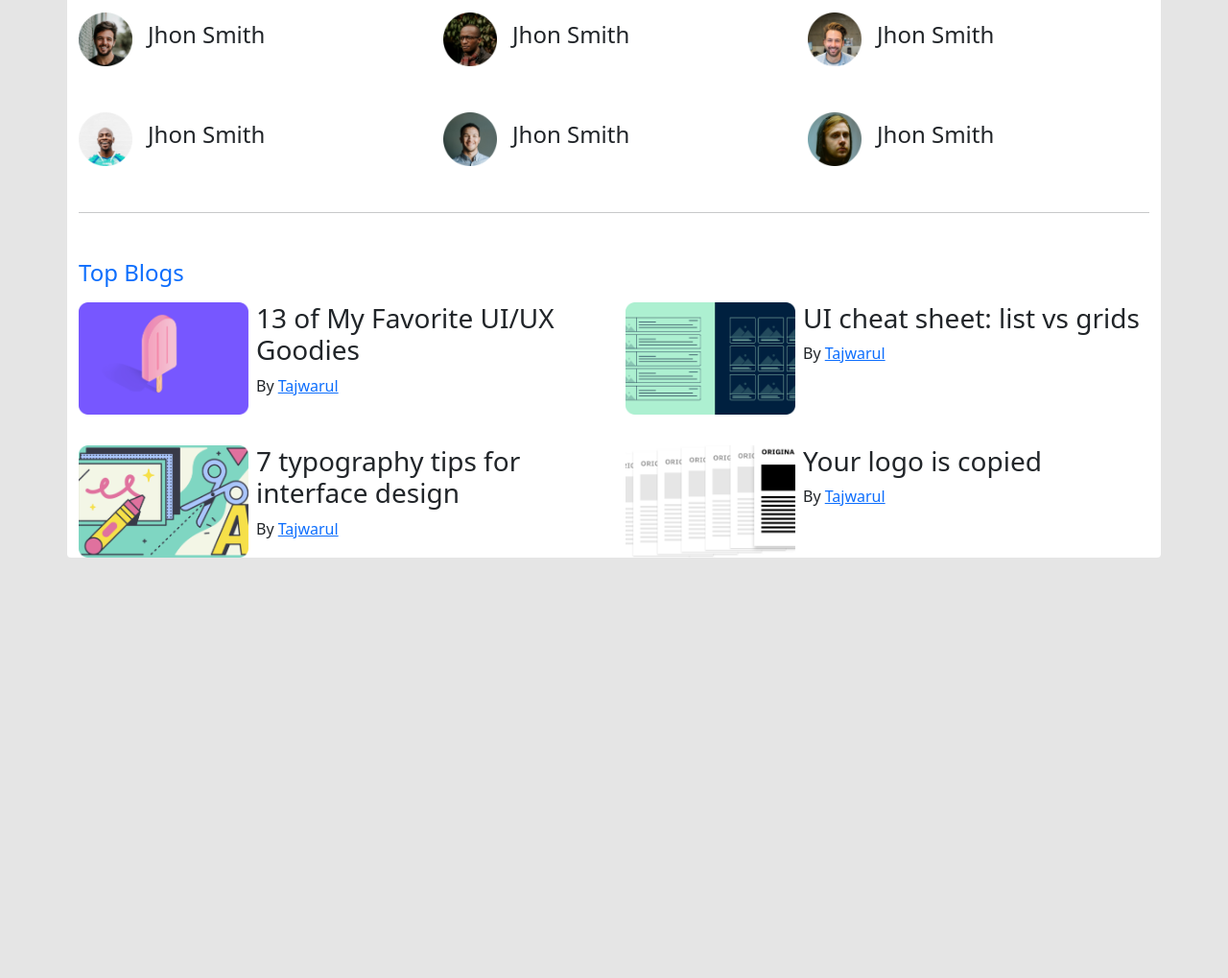
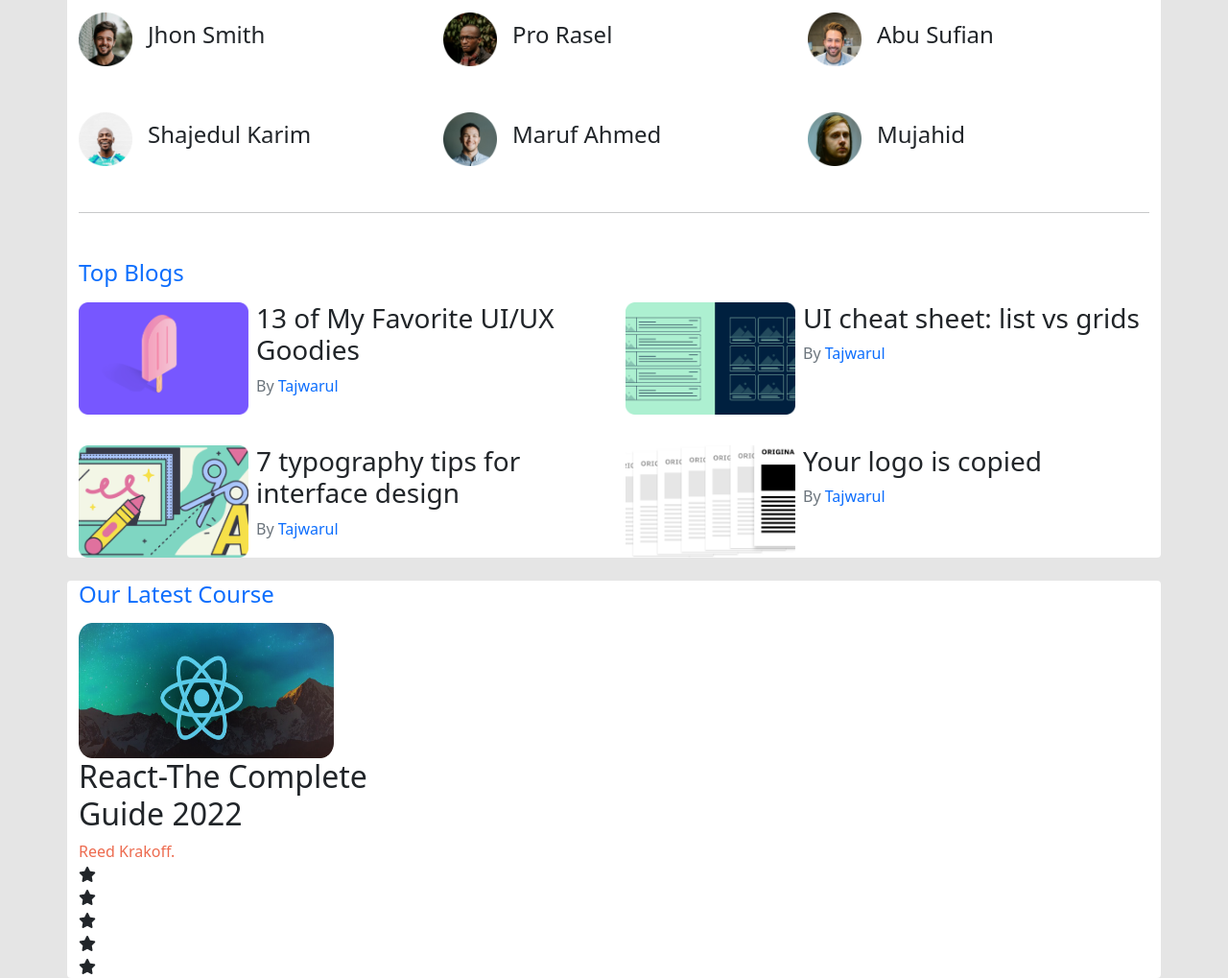
Before and after one commit to tajwarul23/leaderboard, a plain HTML site: page index.html in a window 1280 px wide. Shown: the part 149-1168 px from the top of the page at 96% size. Before the commit the page ends 800 px from the top, so only its background shows below. Drawn offline with Linux system fonts and the light colour scheme; some icons are missing.

Commit message:
course-not-yetl

```diff
--- a/index.html
+++ b/index.html
@@ -5,7 +5,9 @@
     <meta http-equiv="X-UA-Compatible" content="IE=edge">
     <meta name="viewport" content="width=device-width, initial-scale=1.0">
     <link rel="stylesheet" href="css/bootstrap.min.css">
-    <title>Document</title>
+    <title>LeaderBoard</title>
+    <link href="//netdna.bootstrapcdn.com/twitter-bootstrap/2.3.2/css/bootstrap-combined.no-icons.min.css" rel="stylesheet">
+<link href="//netdna.bootstrapcdn.com/font-awesome/3.2.1/css/font-awesome.css" rel="stylesheet">
 </head>
 <body style="background-color: #E5E5E5;">
     <header>
@@ -50,24 +52,24 @@
                 </div>
                 <div class="col-lg-4 d-flex flex-row align-items-center col-md-6">
                     <img width="56px" height="56px" src="images/players/player-2.png" alt="">
-                    <h4 class="ms-3">Jhon Smith</h4>
+                    <h4 class="ms-3">Pro Rasel</h4>
                 </div>
                 <div class="col-lg-4 d-flex flex-row align-items-center col-md-6 ">
                     <img width="56px" height="56px" src="images/players/player-3.png" alt="">
-                    <h4 class="ms-3">Jhon Smith</h4>
+                    <h4 class="ms-3">Abu Sufian</h4>
                 </div>
 
                 <div class="col-lg-4 d-flex flex-row align-items-center col-md-6">
                     <img width="56px" height="56px" src="images/players/player-4.png" alt="">
-                    <h4 class="ms-3">Jhon Smith</h4>
+                    <h4 class="ms-3">Shajedul Karim</h4>
                 </div>
                 <div class="col-lg-4 d-flex flex-row align-items-center col-md-6">
                     <img width="56px" height="56px" src="images/players/player-5.png" alt="">
-                    <h4 class="ms-3">Jhon Smith</h4>
+                    <h4 class="ms-3">Maruf Ahmed</h4>
                 </div>
                 <div class="col-lg-4 d-flex flex-row align-items-center col-md-6 ">
                     <img width="56px" height="56px" src="images/players/player-6.png" alt="">
-                    <h4 class="ms-3">Jhon Smith</h4>
+                    <h4 class="ms-3">Mujahid</h4>
 
                 </div>
             </div>
@@ -83,7 +85,7 @@
                       <div class="details ms-2">
                         <h3>13 of My Favorite
                             UI/UX Goodies</h3>
-                            <p>By <a href="#">Tajwarul</a></p>
+                            <p> <span class="text-muted">By</span> <a class="text-decoration-none" href="#">Tajwarul</a></p>
                       </div>
                     </div>
                     <div class="col-lg-6 d-flex">
@@ -91,7 +93,7 @@
                         <div class="details ms-2">
                             <h3>UI cheat sheet:
                                 list vs grids</h3>
-                                <p>By <a href="#">Tajwarul</a></p>
+                                <p ><span class="text-muted">By</span> <a class="text-decoration-none" href="#">Tajwarul</a></p>
                     </div>
                 </div>
             </div>
@@ -101,7 +103,7 @@
                       <div class="details ms-2">
                         <h3>7 typography tips
                             for interface design</h3>
-                            <p>By <a href="#">Tajwarul</a></p>
+                            <p> <span class="text-muted">By</span> <a class="text-decoration-none" href="#">Tajwarul</a> </p>
                       </div>
                     </div>
                     <div class="col-lg-6 d-flex">
@@ -109,12 +111,54 @@
                         <div class="details ms-2">
                             <h3>Your logo is
                                 copied</h3>
-                                <p>By <a href="#">Tajwarul</a></p>
+                                <p> <span class="text-muted">By</span> <a class="text-decoration-none" href="#">Tajwarul</a> </p>
                     </div>
                 </div>
             </div>
             </div>
     </section>
+    <!----------------------------- Course Area--------------------- -->
+    <section class="container bg-white  rounded mt-4">
+                <div>
+                    <h4 class="text-primary mb-3 mt-3">Our Latest Course</h4>
+                    <div class="row">
+                        <div class="col-lg-4">
+                            <img width="266" height="141" src="images/courses/course-1.png" alt="">
+                            <h2>React-The Complete Guide 2022</h2>
+                            <a class="text-decoration-none " href="#" > <span style="color: #ED6B4F;">Reed Krakoff.</span></a>
+                            <div><i class="fas fa-star"></i></div>
+                            <div><i class="fas fa-star"></i></div>
+                            <div><i class="fas fa-star"></i></div>
+                            <div><i class="fas fa-star"></i></div>
+                            <div><i class="fas fa-star"></i></div>
+
+                        </div>
+
+                    </div>
+
+
+
+
+
+
+
+
+
+
+
+
+
+
+
+                </div>
+
+
+
+
+
+
+
+    </section>
     <footer></footer>
     <script src="js/bootstrap.bundle.min.js"></script>
 </body>
```
